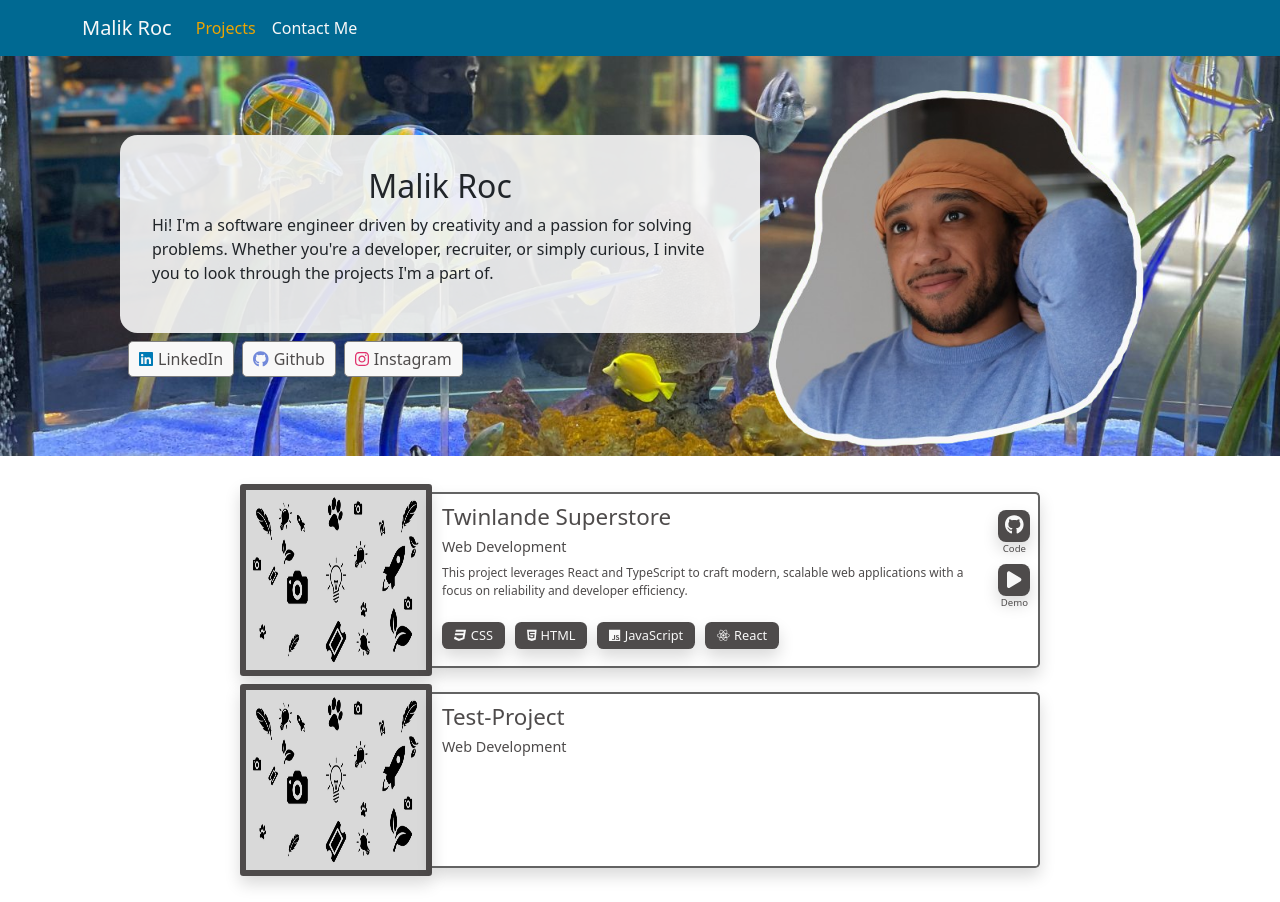
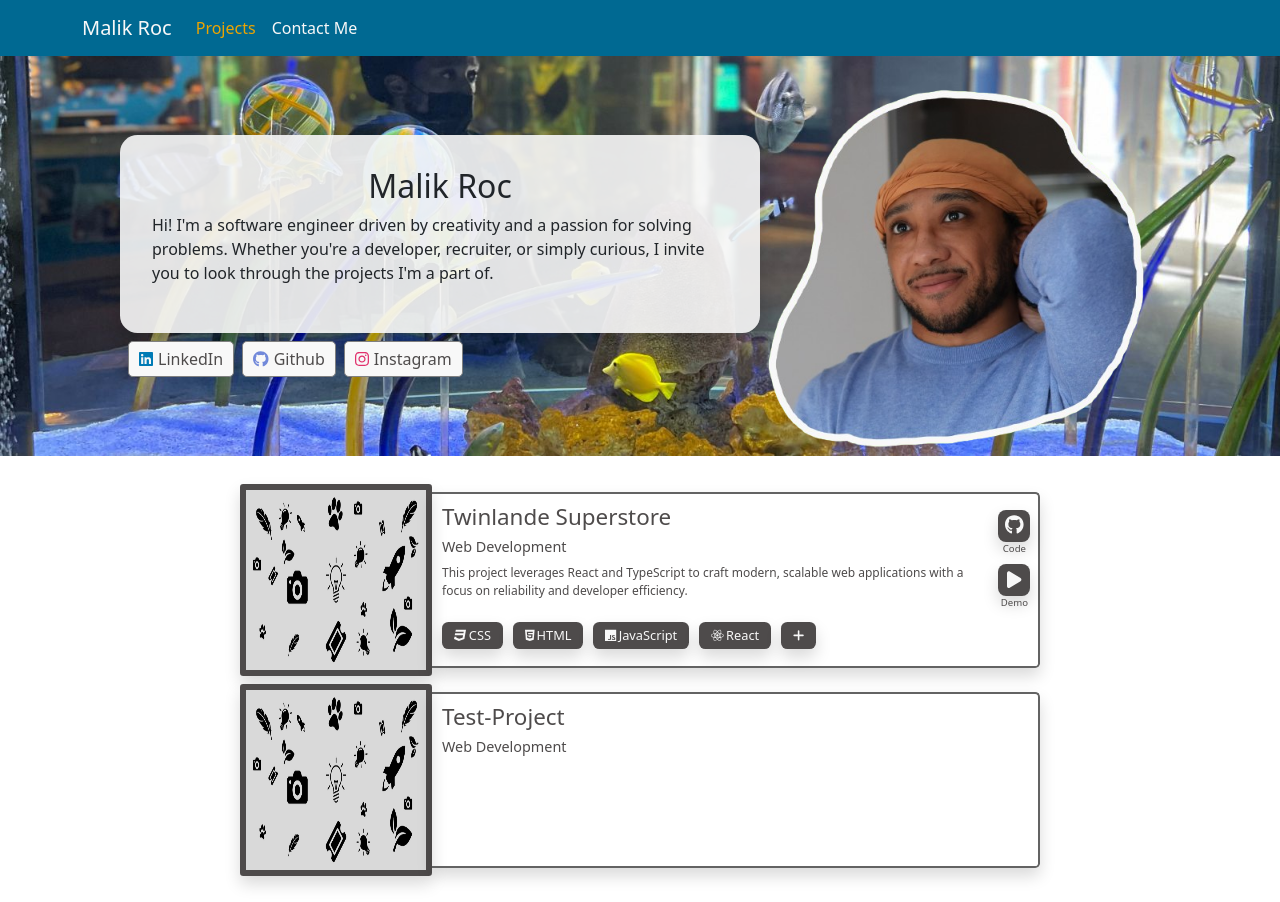
Before and after one commit to rocstory/rocstory.github.io-old, a React (Create React App) app: page / in a window 1280 px wide. Built offline with nearby package versions, Linux system fonts and the light colour scheme.

Commit message:
060424 - show more tags feature

```diff
--- a/src/components/Hero/IntroCard/IntroCard.tsx
+++ b/src/components/Hero/IntroCard/IntroCard.tsx
@@ -4,7 +4,7 @@ import "./IntroCard.scss";
 function IntroCard() {
     return (
         <div
-            className='intro-card'
+            className='intro-card shadow'
         >
             <h2 className=" my-name">Malik Roc</h2>
             <div className="intro-paragraph">
--- a/src/components/ProjectCard/ProjectCard.tsx
+++ b/src/components/ProjectCard/ProjectCard.tsx
@@ -7,6 +7,7 @@ import "./ProjectCard.scss";
 import RefLinkTrigger from "../RefLinkTrigger/RefLinkTrigger";
 import { ETag } from "../../enums/ETag";
 import Tag from "../Tag/Tag";
+import ShowMoreTagsTrigger from "../Tag/ShowMoreTagsTrigger";
 
 interface IProjectCard {
     name: EProject
@@ -27,6 +28,9 @@ function ProjectCard(props: IProjectCard) {
         refLinks,
         formatProjectType
     } = useProject(name);
+
+    const MAX_TAGS_TO_DISPLAY = 3;
+    const displayShowMoreTag = tags && (tags.length > MAX_TAGS_TO_DISPLAY);
 
     return (
         <div
@@ -65,6 +69,12 @@ function ProjectCard(props: IProjectCard) {
                                 />
                             )
                         }
+                        {
+                            displayShowMoreTag &&
+                            <ShowMoreTagsTrigger
+                                tags={tags}
+                            />
+                        }
                     </div>
                 </div>
 
--- a/src/components/RSIcon/useRSIcon.tsx
+++ b/src/components/RSIcon/useRSIcon.tsx
@@ -1,5 +1,5 @@
 
-import { faPlay, faQuestionCircle } from "@fortawesome/free-solid-svg-icons";
+import { faPlay, faPlus, faQuestionCircle } from "@fortawesome/free-solid-svg-icons";
 import {
     faInstagram, faLinkedin, faGithub,
     faDiscord,
@@ -38,6 +38,8 @@ function useRSIcon(name: ERSIcon) {
                 return faJs;
             case ERSIcon.React:
                 return faReact;
+            case ERSIcon.Plus:
+                return faPlus;
             default:
                 return faQuestionCircle;
         }
--- /dev/null
+++ b/src/components/Tag/ShowMoreTagsTrigger.scss
@@ -0,0 +1,17 @@
+.popover-tags-list {
+    padding: 0;
+    list-style-type: none;
+    margin-bottom: 5px;
+
+    >li:not(:first-child) {
+        border-top: 1px solid #D3D3D3;
+    }
+
+}
+
+.tagpop-card {
+    padding: 5px;
+    >:first-child {
+        margin-right: 5px;
+    }
+}
--- /dev/null
+++ b/src/components/Tag/ShowMoreTagsTrigger.tsx
@@ -0,0 +1,77 @@
+import { OverlayTrigger, Popover } from "react-bootstrap";
+import { ERSIcon } from "../../enums/ERSIcons";
+import { ETag } from "../../enums/ETag";
+import RSIcon from "../RSIcon/RSIcon";
+import './Tag.scss';
+import useTag from "./useTag";
+import './ShowMoreTagsTrigger.scss';
+
+
+interface ITagCmpt {
+    tags: ETag[];
+}
+function ShowMoreTagsTrigger(props: ITagCmpt) {
+    const {
+        tags
+    } = props
+
+    // const { label, iconName, tagClassName } = useTag(name);
+    const popover = (
+        <Popover id="popover-basic">
+            {/* <Popover.Header as="h3">Popover right</Popover.Header> */}
+            <Popover.Body>
+                <ul className={`popover-tags-list`}>
+                    {
+                        tags.map(tag =>
+                            <TagPopoverCard key={`popover-tag-${tag}`} name={tag} />
+                        )
+                    }
+                </ul>
+            </Popover.Body>
+        </Popover>
+    );
+
+
+    return (
+        <OverlayTrigger
+            trigger={'click'}
+            placement="right"
+            overlay={popover}
+        >
+            <div
+                className={`rs-tag show-more shadow`}
+            >
+                <RSIcon name={ERSIcon.Plus} />
+            </div>
+        </OverlayTrigger >
+
+    )
+}
+
+export default ShowMoreTagsTrigger;
+
+interface ITagPopoverCard {
+    name: ETag
+}
+
+const TagPopoverCard = (props: ITagPopoverCard) => {
+    const {
+        name
+    } = props
+
+    const {
+        label,
+        iconName,
+        tagClassName
+    } = useTag(name);
+    return (
+        <li
+            className={'tagpop-card'}
+        >
+            {iconName && <RSIcon name={iconName} />}
+            {
+                label
+            }
+        </li>
+    )
+}
--- a/src/components/Tag/Tag.scss
+++ b/src/components/Tag/Tag.scss
@@ -25,3 +25,11 @@ $tagTextSize: 0.8em;
 .rs-tag:hover {
     cursor: default;
 }
+
+.rs-tag.show-more {
+    cursor: pointer;
+
+    i {
+        margin-right: 0;
+    }
+}
--- a/src/components/Tag/Tag.tsx
+++ b/src/components/Tag/Tag.tsx
@@ -21,9 +21,7 @@ function Tag(props: ITagCmpt) {
         >
             {
                 iconName &&
-                <i>
-                    <RSIcon name={iconName} />
-                </i>
+                <RSIcon name={iconName} />
             }
             {
                 label &&
--- a/src/enums/ERSIcons.tsx
+++ b/src/enums/ERSIcons.tsx
@@ -14,6 +14,6 @@ export enum ERSIcon {
     // Solids
     Play = "play",
     Other = "other",
-
+    Plus = "plus",
 
 }
```
